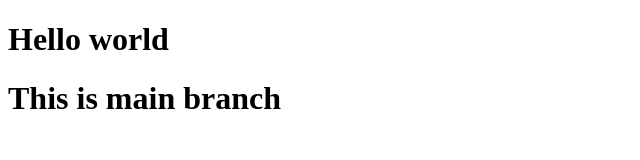
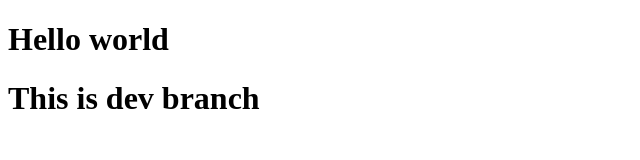
Before and after one commit to jksonar/plane_html_index, a plain HTML site: page index.html in a window 1280 px wide. Shown: the whole page, without its empty margins (0-640 px from the left). Drawn offline with Linux system fonts and the light colour scheme.

Commit message:
dev index update

```diff
--- a/index.html
+++ b/index.html
@@ -7,6 +7,6 @@
 </head>
 <body>
     <h1> Hello world </h1>
-    <h1> This is<strong> main</strong> branch</h1>
+    <h1> This is<strong> dev</strong> branch</h1>
 </body>
 </html>
```
